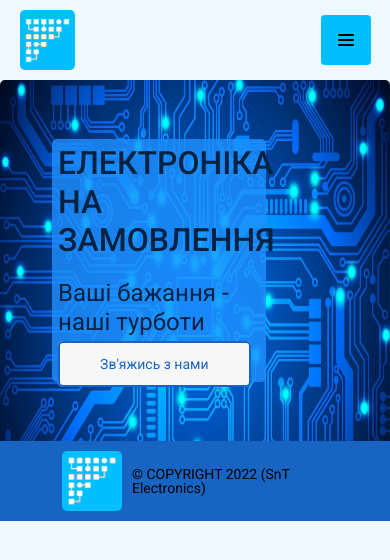
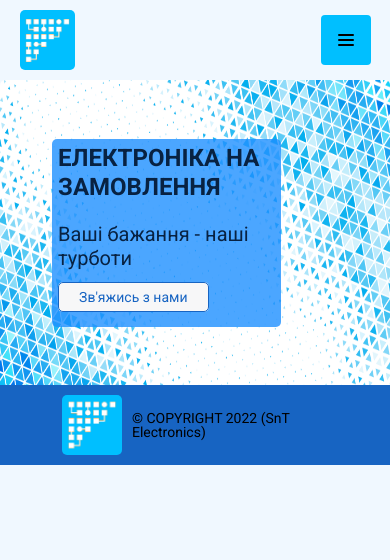
Before and after one commit to bigMialkovskyi/SnT_Electronics, a Vue app: page / in a window 390 px wide. Shown: the top 560 px of the page. Built offline with nearby package versions, Linux system fonts and the light colour scheme.

Commit message:
banner mobile

```diff
--- a/src/styles/banner.scss
+++ b/src/styles/banner.scss
@@ -1,12 +1,11 @@
 @import 'variables.scss';
 
 .banner {
-  background: url("../assets/img/pcb-1.jpg")no-repeat center;
-  // background: url("../assets/img/banner-bg-02.jpg")no-repeat center;
+  // background: url("../assets/img/pcb-1.jpg")no-repeat center;
+  background: url("../assets/img/banner-bg-02.jpg")no-repeat center;
   // background: url("../assets/img/banner-bg-01.jpg")no-repeat center;
   // background: url("../assets/img/banner-bg-00.jpg")no-repeat center;
   background-size: 100% 100%;
-  // opacity: 0.5;
   // background-size: 1440px 600px;
   // width: 100%;
   // height: 620px;
@@ -54,6 +53,11 @@
 }
 
 @media screen and (max-width: 767px) {
+
+  .banner-content {
+    padding-bottom: 5%;
+  }
+
   .slogan {
     @include h3;
   }
@@ -63,3 +67,37 @@
     font-weight: normal;
   }
 }
+
+@media screen and (max-width: 575px) {
+
+  .banner-content {
+    padding-bottom: 8%;
+    width: 80%;
+
+    a {
+      padding: 6px 20px;
+      border: 1px solid $Blue;
+    }
+  }
+
+  .slogan {
+    @include h4;
+  }
+
+  .slogan-desc {
+    @include h5;
+    font-weight: normal;
+  }
+
+}
+
+
+// @media screen and (min-width: 320px) {
+
+//   .banner-content {
+//     a {
+//       padding: 6px 20px;
+//     }
+//   }
+
+// }
--- a/src/styles/header.scss
+++ b/src/styles/header.scss
@@ -216,6 +216,14 @@
 
 /*responcive*/
 
+@media screen and (min-width: 1440px) {
+
+  .header {
+    padding: 0.5% 5%;
+  }
+
+}
+
 @media screen and (max-width: 575px) {
   .logo-text {
     display: none;
```
